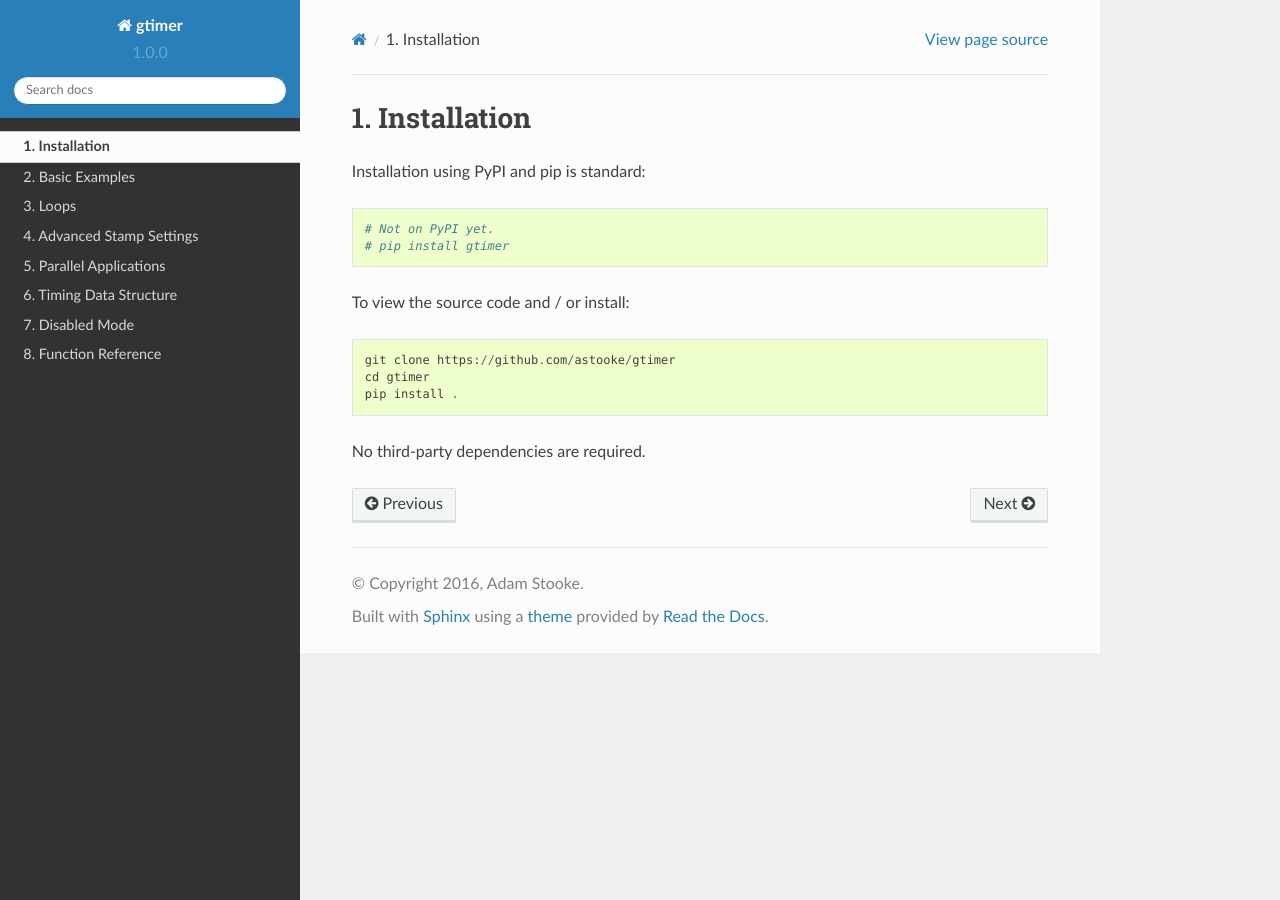
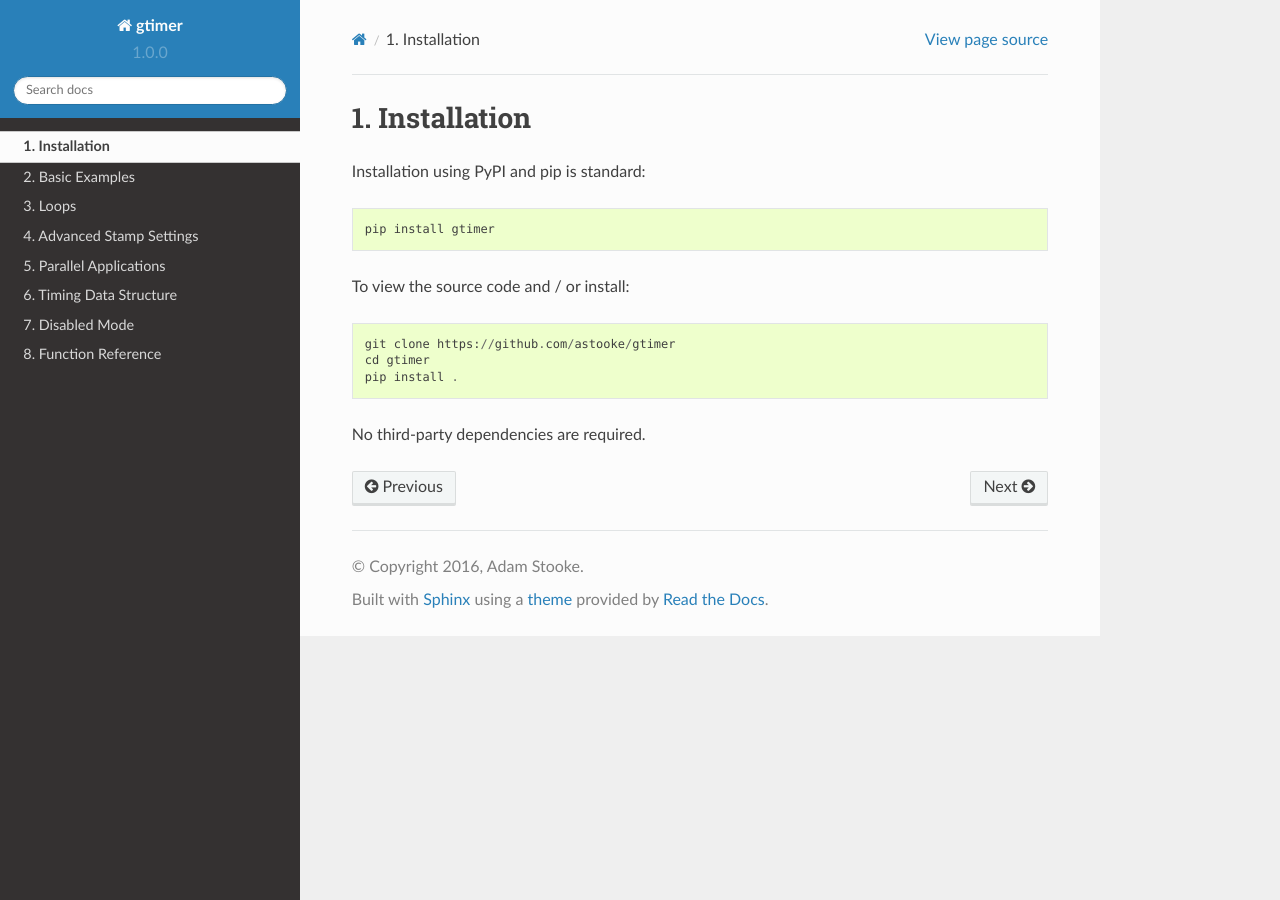
Before and after one commit to astooke/gtimer, a Sphinx documentation site: the page built from docs/source/pages/installation.rst, in a window 1280 px wide. Built offline with Sphinx 7.4.7 and the Read the Docs theme 2.0.0, drawn with Linux system fonts in a browser that asks for light colours.

Commit message:
PyPI installation ready

```diff
--- a/docs/source/pages/installation.rst
+++ b/docs/source/pages/installation.rst
@@ -3,8 +3,7 @@ Installation
 
 Installation using PyPI and pip is standard::
 
-    # Not on PyPI yet.
-    # pip install gtimer
+    pip install gtimer
 
 
 To view the source code and / or install::
--- a/setup.py
+++ b/setup.py
@@ -14,5 +14,5 @@ setup(name='gtimer',
                 'gtimer.private',
                 'gtimer.public'],
       classifiers=['Development Status :: 4 - Beta',
-                   'Programming Language :: Python 2'],
+                   'Programming Language :: Python :: 2'],
       zip_safe=False)
```
Also changed, not shown: 1 other file.
